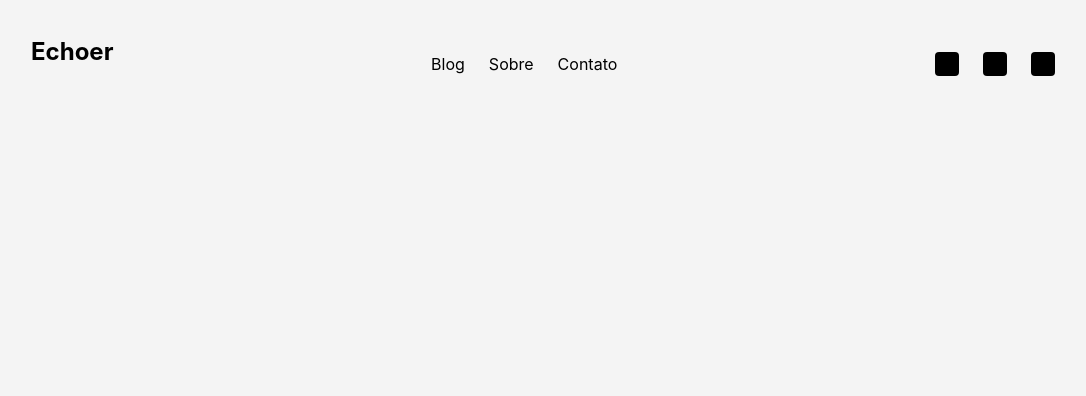
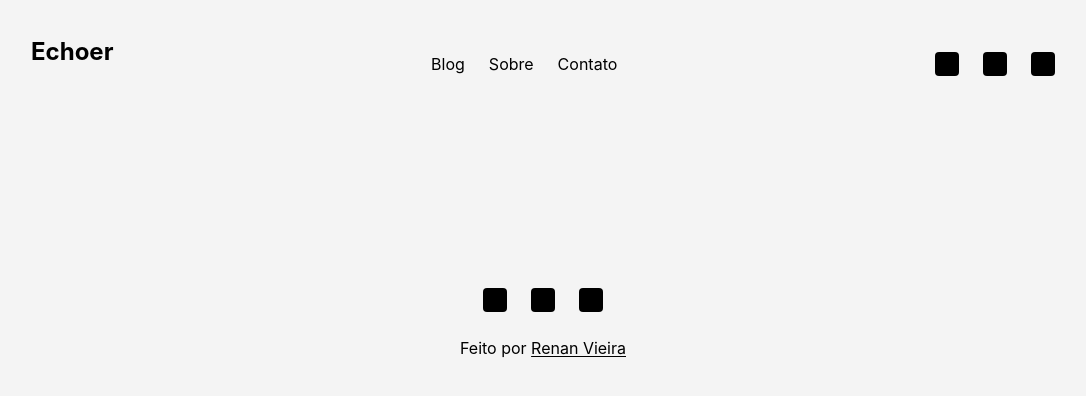
Before and after one commit to nanvieiradev/echoer, a Next.js app: page / in a window 1280 px wide. Shown: the top 396 px of the page, without its empty margins (97-1183 px from the left). Built offline with nearby package versions, Linux system fonts and the light colour scheme.

Commit message:
feat: add footer

```diff
--- /dev/null
+++ b/src/components/ui/Footer.jsx
@@ -0,0 +1,13 @@
+import NavbarSocial from "./NavbarSocial"
+
+export default function Footer() {
+  return (
+    <footer className="flex flex-col items-center gap-6 py-24">
+      <NavbarSocial />
+      <p>
+        Feito por{" "}
+        <span className="underline underline-offset-2">Renan Vieira</span>
+      </p>
+    </footer>
+  )
+}
--- a/src/layouts/DefaultLayout.js
+++ b/src/layouts/DefaultLayout.js
@@ -1,6 +1,6 @@
 import styled from "styled-components"
 import Header from "../components/ui/Header"
-// import Footer from "../components/ui/Footer"
+import Footer from "../components/ui/Footer"
 
 const Main = styled.main.attrs({
   className: "flex-1 max-w-4xl px-4 py-8",
@@ -11,7 +11,7 @@ export default function DefaultLayout({ children }) {
     <>
       <Header />
       <Main>{children}</Main>
-      {/* <Footer /> */}
+      <Footer />
     </>
   )
 }
```
